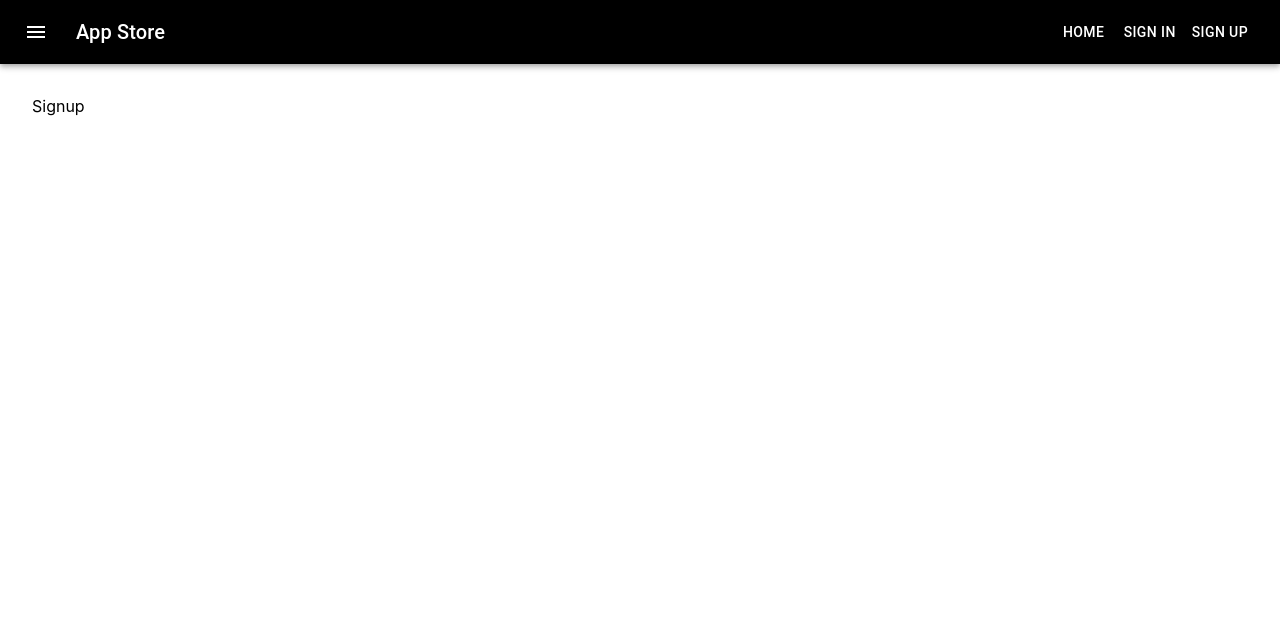
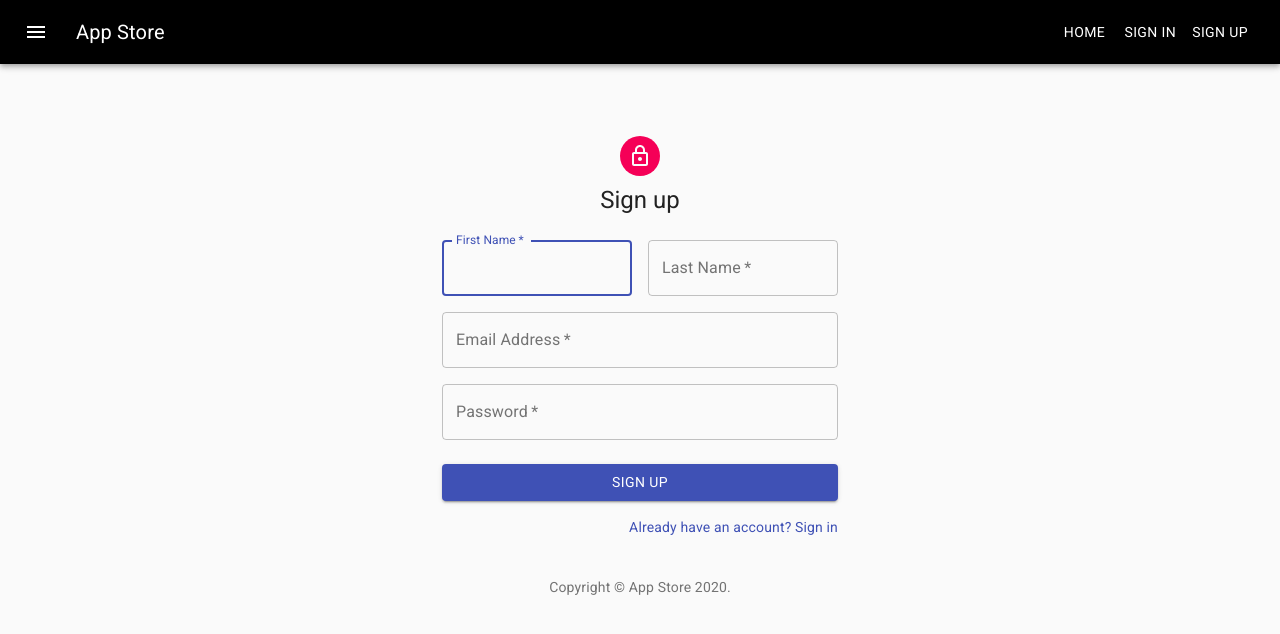
Before and after one commit to yanethvg/app-store-react, a React (Create React App) app: page /signup in a window 1280 px wide. Shown: the top 634 px of the page. Built offline with nearby package versions, Linux system fonts and the light colour scheme.

Commit message:
added style in Sign In and Sign Up

```diff
--- a/package.json
+++ b/package.json
@@ -8,6 +8,7 @@
     "@testing-library/jest-dom": "^4.2.4",
     "@testing-library/react": "^9.3.2",
     "@testing-library/user-event": "^7.1.2",
+    "fontsource-roboto": "^3.0.3",
     "react": "^16.13.1",
     "react-dom": "^16.13.1",
     "react-redux": "^7.2.1",
--- a/src/components/auth/Signin.jsx
+++ b/src/components/auth/Signin.jsx
@@ -1,7 +1,115 @@
 import React from "react";
+import Avatar from "@material-ui/core/Avatar";
+import Button from "@material-ui/core/Button";
+import CssBaseline from "@material-ui/core/CssBaseline";
+import TextField from "@material-ui/core/TextField";
+import FormControlLabel from "@material-ui/core/FormControlLabel";
+import Checkbox from "@material-ui/core/Checkbox";
+import Link from "@material-ui/core/Link";
+import Grid from "@material-ui/core/Grid";
+import Box from "@material-ui/core/Box";
+import LockOutlinedIcon from "@material-ui/icons/LockOutlined";
+import Typography from "@material-ui/core/Typography";
+import { makeStyles } from "@material-ui/core/styles";
+import Container from "@material-ui/core/Container";
+import { Link as RouterLink } from "react-router-dom";
 
-function Signin() {
-  return <div>Hola</div>;
+function Copyright() {
+  return (
+    <Typography variant="body2" color="textSecondary" align="center">
+      {"Copyright © "}
+      <Link color="inherit">App Store</Link> {new Date().getFullYear()}
+      {"."}
+    </Typography>
+  );
 }
 
-export default Signin;
+const useStyles = makeStyles((theme) => ({
+  paper: {
+    marginTop: theme.spacing(8),
+    display: "flex",
+    flexDirection: "column",
+    alignItems: "center",
+  },
+  avatar: {
+    margin: theme.spacing(1),
+    backgroundColor: theme.palette.secondary.main,
+  },
+  form: {
+    width: "100%", // Fix IE 11 issue.
+    marginTop: theme.spacing(1),
+  },
+  submit: {
+    margin: theme.spacing(3, 0, 2),
+  },
+}));
+
+export default function Signin() {
+  const classes = useStyles();
+
+  return (
+    <Container component="main" maxWidth="xs">
+      <CssBaseline />
+      <div className={classes.paper}>
+        <Avatar className={classes.avatar}>
+          <LockOutlinedIcon />
+        </Avatar>
+        <Typography component="h1" variant="h5">
+          Sign in
+        </Typography>
+        <form className={classes.form} noValidate>
+          <TextField
+            variant="outlined"
+            margin="normal"
+            required
+            fullWidth
+            id="email"
+            label="Email Address"
+            name="email"
+            autoComplete="email"
+            autoFocus
+          />
+          <TextField
+            variant="outlined"
+            margin="normal"
+            required
+            fullWidth
+            name="password"
+            label="Password"
+            type="password"
+            id="password"
+            autoComplete="current-password"
+          />
+          <FormControlLabel
+            control={<Checkbox value="remember" color="primary" />}
+            label="Remember me"
+          />
+          <Button
+            type="submit"
+            fullWidth
+            variant="contained"
+            color="primary"
+            className={classes.submit}
+          >
+            Sign In
+          </Button>
+          <Grid container>
+            <Grid item xs>
+              <Link href="#" variant="body2">
+                Forgot password?
+              </Link>
+            </Grid>
+            <Grid item>
+              <Link component={RouterLink} to="/signup" variant="body2">
+                {"Don't have an account? Sign Up"}
+              </Link>
+            </Grid>
+          </Grid>
+        </form>
+      </div>
+      <Box mt={8}>
+        <Copyright />
+      </Box>
+    </Container>
+  );
+}
--- a/src/components/auth/Signup.jsx
+++ b/src/components/auth/Signup.jsx
@@ -1,7 +1,130 @@
 import React from "react";
+import Avatar from "@material-ui/core/Avatar";
+import Button from "@material-ui/core/Button";
+import CssBaseline from "@material-ui/core/CssBaseline";
+import TextField from "@material-ui/core/TextField";
+import { Link as RouterLink } from "react-router-dom";
+import Link from "@material-ui/core/Link";
+import Grid from "@material-ui/core/Grid";
+import Box from "@material-ui/core/Box";
+import LockOutlinedIcon from "@material-ui/icons/LockOutlined";
+import Typography from "@material-ui/core/Typography";
+import { makeStyles } from "@material-ui/core/styles";
+import Container from "@material-ui/core/Container";
 
-function Signup() {
-  return <div>Signup</div>;
+function Copyright() {
+  return (
+    <Typography variant="body2" color="textSecondary" align="center">
+      {"Copyright © "}
+      <Link color="inherit">App Store</Link> {new Date().getFullYear()}
+      {"."}
+    </Typography>
+  );
 }
 
-export default Signup;
+const useStyles = makeStyles((theme) => ({
+  paper: {
+    marginTop: theme.spacing(8),
+    display: "flex",
+    flexDirection: "column",
+    alignItems: "center",
+  },
+  avatar: {
+    margin: theme.spacing(1),
+    backgroundColor: theme.palette.secondary.main,
+  },
+  form: {
+    width: "100%", // Fix IE 11 issue.
+    marginTop: theme.spacing(3),
+  },
+  submit: {
+    margin: theme.spacing(3, 0, 2),
+  },
+}));
+
+export default function Signup() {
+  const classes = useStyles();
+
+  return (
+    <Container component="main" maxWidth="xs">
+      <CssBaseline />
+      <div className={classes.paper}>
+        <Avatar className={classes.avatar}>
+          <LockOutlinedIcon />
+        </Avatar>
+        <Typography component="h1" variant="h5">
+          Sign up
+        </Typography>
+        <form className={classes.form} noValidate>
+          <Grid container spacing={2}>
+            <Grid item xs={12} sm={6}>
+              <TextField
+                autoComplete="fname"
+                name="firstName"
+                variant="outlined"
+                required
+                fullWidth
+                id="firstName"
+                label="First Name"
+                autoFocus
+              />
+            </Grid>
+            <Grid item xs={12} sm={6}>
+              <TextField
+                variant="outlined"
+                required
+                fullWidth
+                id="lastName"
+                label="Last Name"
+                name="lastName"
+                autoComplete="lname"
+              />
+            </Grid>
+            <Grid item xs={12}>
+              <TextField
+                variant="outlined"
+                required
+                fullWidth
+                id="email"
+                label="Email Address"
+                name="email"
+                autoComplete="email"
+              />
+            </Grid>
+            <Grid item xs={12}>
+              <TextField
+                variant="outlined"
+                required
+                fullWidth
+                name="password"
+                label="Password"
+                type="password"
+                id="password"
+                autoComplete="current-password"
+              />
+            </Grid>
+          </Grid>
+          <Button
+            type="submit"
+            fullWidth
+            variant="contained"
+            color="primary"
+            className={classes.submit}
+          >
+            Sign Up
+          </Button>
+          <Grid container justify="flex-end">
+            <Grid item>
+              <Link component={RouterLink} variant="body2" to="/signin">
+                Already have an account? Sign in
+              </Link>
+            </Grid>
+          </Grid>
+        </form>
+      </div>
+      <Box mt={5}>
+        <Copyright />
+      </Box>
+    </Container>
+  );
+}
--- a/src/components/basic/Home.jsx
+++ b/src/components/basic/Home.jsx
@@ -1,12 +1,12 @@
 import React from "react";
-import Button from "@material-ui/core/Button";
+import Typography from "@material-ui/core/Typography";
 
 export default function Home() {
   return (
     <>
-      <Button variant="contained" color="primary">
-        Hola Mundo!
-      </Button>
+      <Typography align="left" variant="h5" color="#000000">
+        Apps
+      </Typography>
     </>
   );
 }
--- a/src/index.jsx
+++ b/src/index.jsx
@@ -5,6 +5,7 @@
 import { Provider } from "react-redux";
 import store from "./store";
 import "./index.css";
+import "fontsource-roboto";
 
 ReactDOM.render(
   <Provider store={store}>
```
Also changed, not shown: 1 other file (tests, documents, lock files or other folders).
